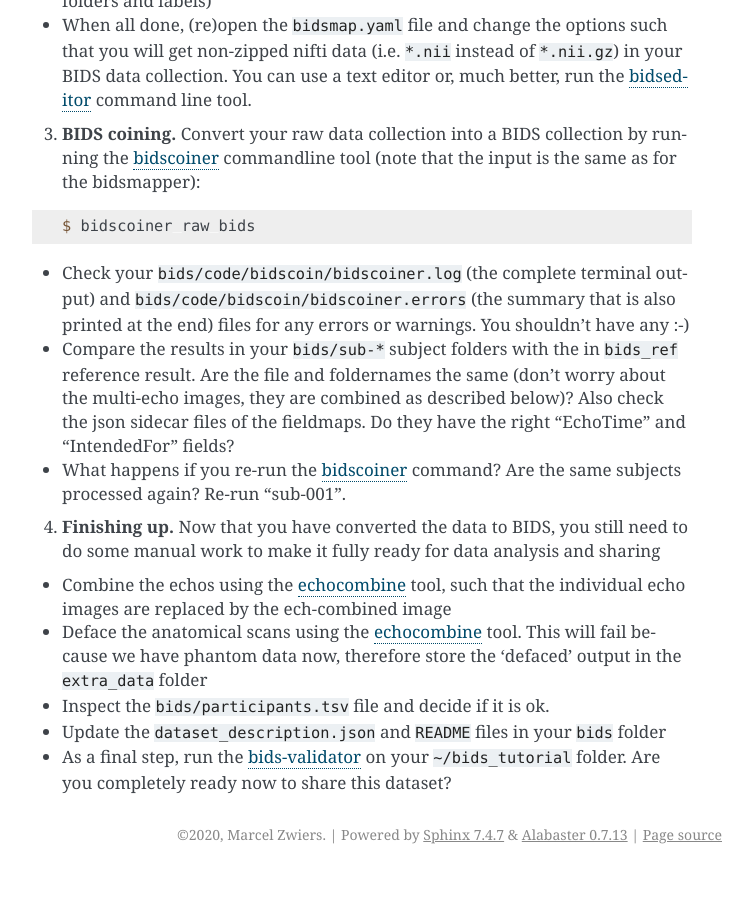
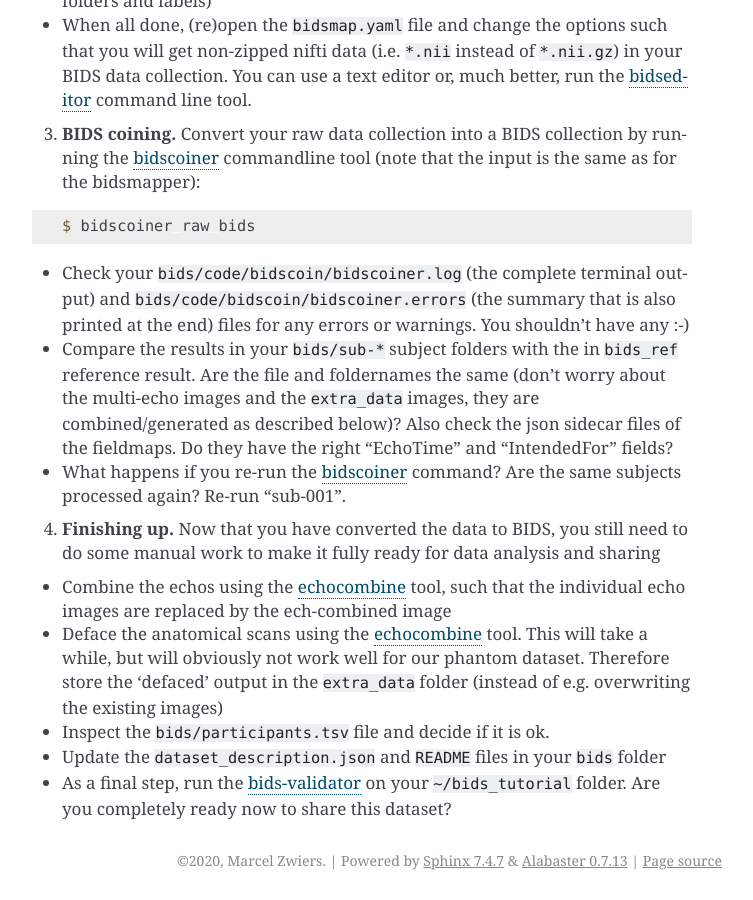
Before and after one commit to Donders-Institute/bidscoin, a Sphinx documentation site: the page built from docs/tutorial.rst, in a window 1280 px wide and 900 px high, scrolled down 1521 px. Shown: the whole window, without its empty margins (388-1141 px from the left). Built offline with Sphinx 7.4.7, drawn with Linux system fonts in a browser that asks for light colours; before the commit the page ends 2395 px from its top, so only the background shows below that.

Commit message:
Updated the tutorial text

```diff
--- a/docs/tutorial.rst
+++ b/docs/tutorial.rst
@@ -58,13 +58,13 @@ Let's begin with inspecting this new raw data collection:
    $ bidscoiner raw bids
 
 -  Check your ``bids/code/bidscoin/bidscoiner.log`` (the complete terminal output) and ``bids/code/bidscoin/bidscoiner.errors`` (the summary that is also printed at the end) files for any errors or warnings. You shouldn't have any :-)
--  Compare the results in your ``bids/sub-*`` subject folders with the in ``bids_ref`` reference result. Are the file and foldernames the same (don't worry about the multi-echo images, they are combined as described below)? Also check the json sidecar files of the fieldmaps. Do they have the right "EchoTime" and "IntendedFor" fields?
+-  Compare the results in your ``bids/sub-*`` subject folders with the in ``bids_ref`` reference result. Are the file and foldernames the same (don't worry about the multi-echo images and the ``extra_data`` images, they are combined/generated as described below)? Also check the json sidecar files of the fieldmaps. Do they have the right "EchoTime" and "IntendedFor" fields?
 -  What happens if you re-run the `bidscoiner <workflow.html#step-2-running-the-bidscoiner>`__ command? Are the same subjects processed again? Re-run "sub-001".
 
 4. **Finishing up.** Now that you have converted the data to BIDS, you still need to do some manual work to make it fully ready for data analysis and sharing
 
 -  Combine the echos using the `echocombine <finalizing.html#multi-echo-combination>`__ tool, such that the individual echo images are replaced by the ech-combined image
--  Deface the anatomical scans using the `echocombine <finalizing.html#multi-echo-combination>`__ tool. This will fail because we have phantom data now, therefore store the 'defaced' output in the ``extra_data`` folder
+-  Deface the anatomical scans using the `echocombine <finalizing.html#multi-echo-combination>`__ tool. This will take a while, but will obviously not work well for our phantom dataset. Therefore store the 'defaced' output in the ``extra_data`` folder (instead of e.g. overwriting the existing images)
 -  Inspect the ``bids/participants.tsv`` file and decide if it is ok.
 -  Update the ``dataset_description.json`` and ``README`` files in your ``bids`` folder
 -  As a final step, run the `bids-validator <https://bids-standard.github.io/bids-validator/>`__ on your ``~/bids_tutorial`` folder. Are you completely ready now to share this dataset?
```
